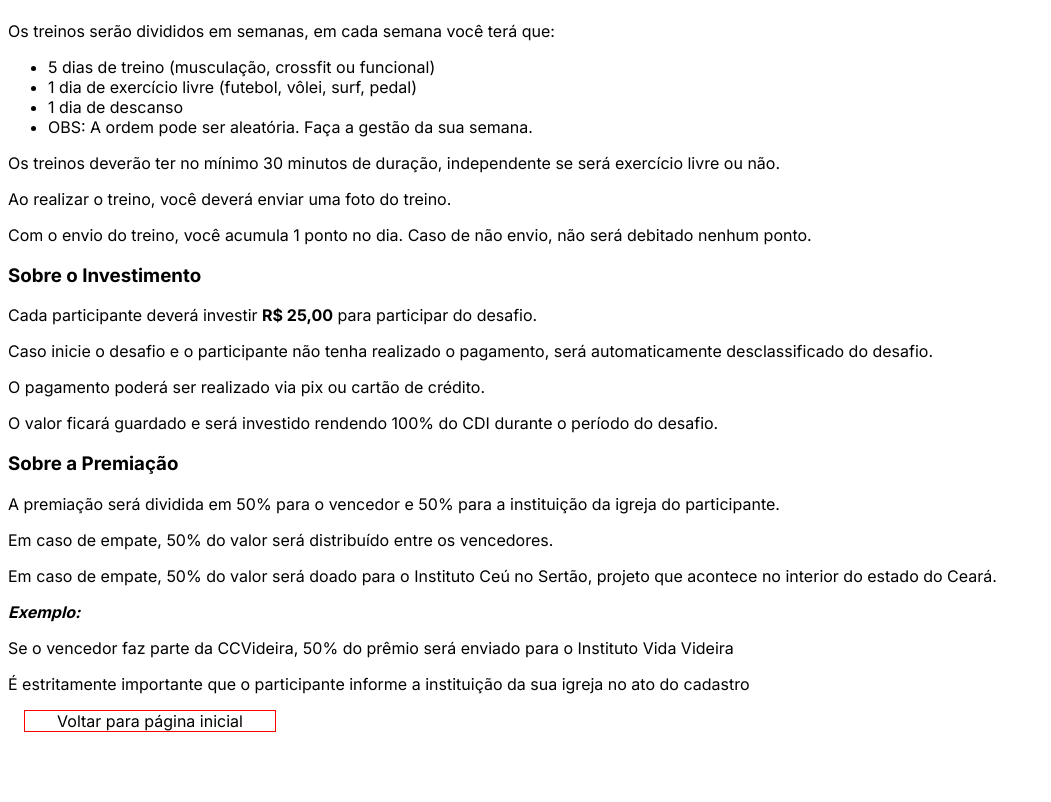
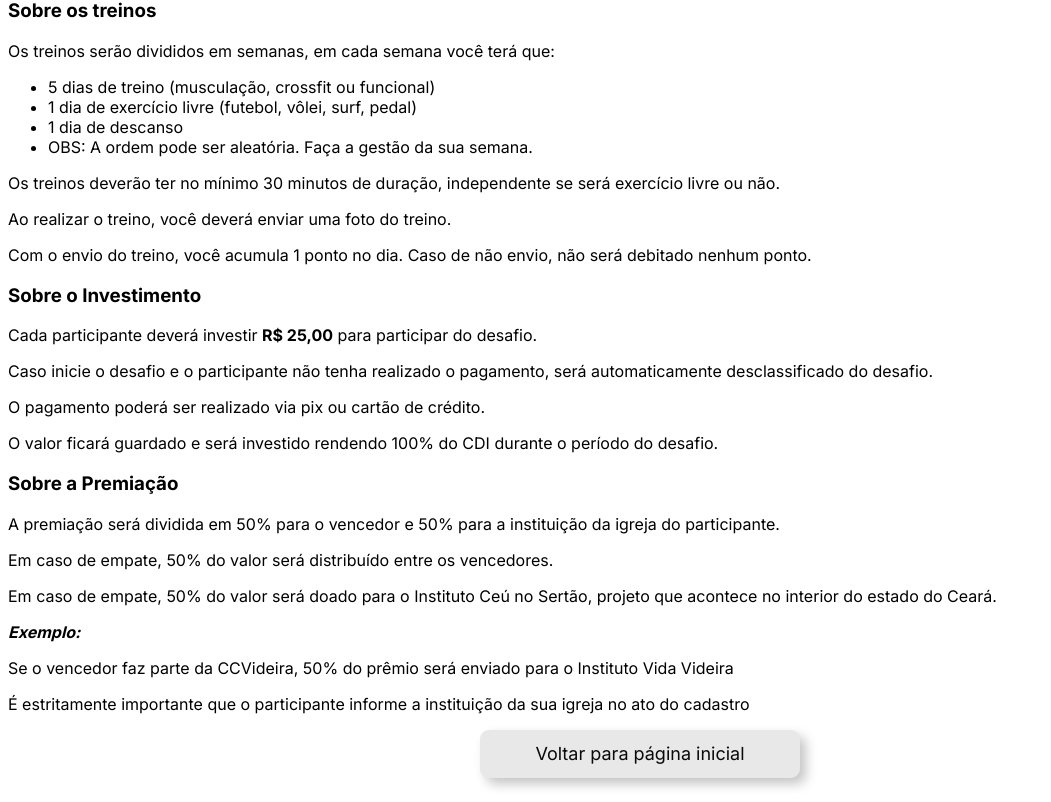
Before and after one commit to rafasdoliveira/BodyBiblia, a Next.js app: page /rules in a window 1280 px wide. Shown: the part 280-1082 px from the top of the page, without its empty margins (0-1051 px from the left). Before the commit the page ends 1036 px from the top, so only its background shows below. Built offline with nearby package versions, Linux system fonts and the light colour scheme.

Commit message:
db.json para createchallenge e createchallenge e seus componentes

```diff
--- a/src/app/components/button/button.js
+++ b/src/app/components/button/button.js
@@ -3,8 +3,8 @@ import styles from './button.module.css'
 
 function Button(props) {
     return(
-        <div>
-            <div className={styles.links}>
+        <div className={styles.buttonComponent}>
+            <div className={styles.button} >
                 <Link href={props.link}>{props.text}</Link>
             </div>
         </div>
--- a/src/app/components/button/button.module.css
+++ b/src/app/components/button/button.module.css
@@ -1,12 +1,75 @@
-.links {
+.buttonComponent {
     display: flex;
     justify-content: center;
-    align-items: center;
-    border: 1px solid red;
     margin: 1rem;
-    width: 250px;
 }
 
-.links:hover{
-    color:coral;
-}
+.button {
+    display: flex;
+    justify-content: center;
+    width: 16rem;
+    transition: all 0.2s ease-in;
+    position: relative;
+    overflow: hidden;
+    z-index: 1;
+    color: #090909;
+    padding: 0.7em 1.7em;
+    cursor: pointer;
+    font-size: 18px;
+    border-radius: 0.5em;
+    background: #e8e8e8;
+    border: 1px solid #e8e8e8;
+    box-shadow: 6px 6px 12px #c5c5c5, -6px -6px 12px #ffffff;
+  }
+
+  .button:active {
+    color: #666;
+    box-shadow: inset 4px 4px 12px #c5c5c5, inset -4px -4px 12px #ffffff;
+  }
+
+  .button:before {
+    content: "";
+    position: absolute;
+    left: 50%;
+    transform: translateX(-50%) scaleY(1) scaleX(1.25);
+    top: 100%;
+    width: 140%;
+    height: 180%;
+    background-color: rgba(0, 0, 0, 0.05);
+    border-radius: 50%;
+    display: block;
+    transition: all 0.5s 0.1s cubic-bezier(0.55, 0, 0.1, 1);
+    z-index: -1;
+  }
+
+  .button:after {
+    content: "";
+    position: absolute;
+    left: 55%;
+    transform: translateX(-50%) scaleY(1) scaleX(1.45);
+    top: 180%;
+    width: 160%;
+    height: 190%;
+    background-color: #009087;
+    border-radius: 50%;
+    display: block;
+    transition: all 0.5s 0.1s cubic-bezier(0.55, 0, 0.1, 1);
+    z-index: -1;
+  }
+
+  .button:hover {
+    color: #ffffff;
+    border: 1px solid #009087;
+  }
+
+  .button:hover:before {
+    top: -35%;
+    background-color: #009087;
+    transform: translateX(-50%) scaleY(1.3) scaleX(0.8);
+  }
+
+  .button:hover:after {
+    top: -45%;
+    background-color: #009087;
+    transform: translateX(-50%) scaleY(1.3) scaleX(0.8);
+  }
--- a/src/app/components/title/title.js
+++ b/src/app/components/title/title.js
@@ -1,7 +1,9 @@
+import styles from './title.module.css'
+
 export default function Title({title}) {
     return(
-        <div>
-            <h1> {title} </h1>
+        <div className={styles.title}>
+            <h1>{title}</h1>
         </div>
     )
 }
--- /dev/null
+++ b/src/app/components/title/title.module.css
@@ -0,0 +1,4 @@
+.title {
+    display: flex;
+    justify-content: center;
+}
--- a/src/services/db.json
+++ b/src/services/db.json
@@ -27,5 +27,27 @@
       "date": "25/01/2000",
       "id": 1
     }
+  ],
+  "createchallenge": [
+    {
+      "groupname": "bodybiblia",
+      "description": "desafio",
+      "startdate": "25/01/2024",
+      "enddate": "25/02/2024",
+      "value": "30",
+      "book": "Gênesis",
+      "scoremode": "Atividade",
+      "id": 1
+    },
+    {
+      "groupname": "a",
+      "description": "a",
+      "startdate": "1111-11-11",
+      "enddate": "1111-11-11",
+      "value": "11",
+      "book": "",
+      "scoremode": "",
+      "id": 2
+    }
   ]
 }
```
Also changed, not shown: src/app/createchallenge/page.js (+5 -7 lines).
